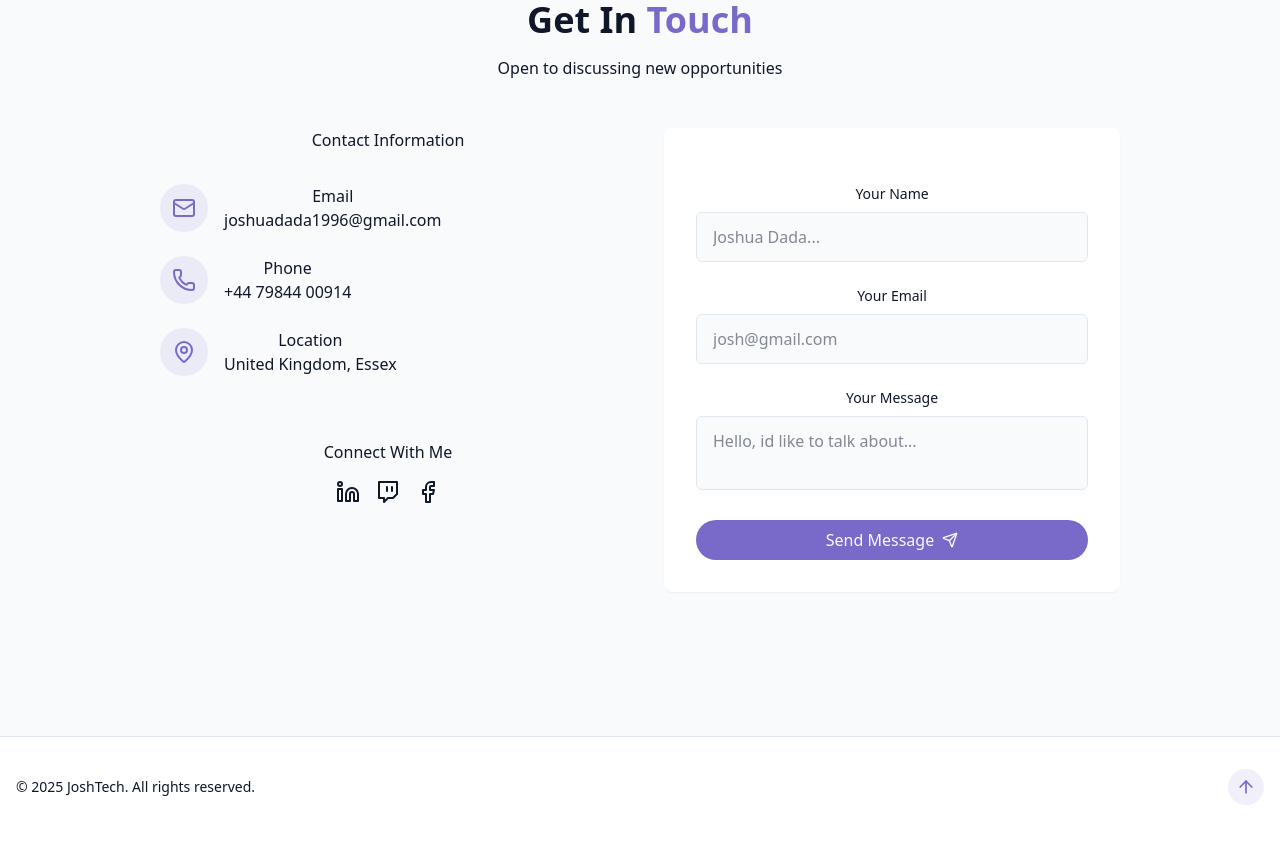
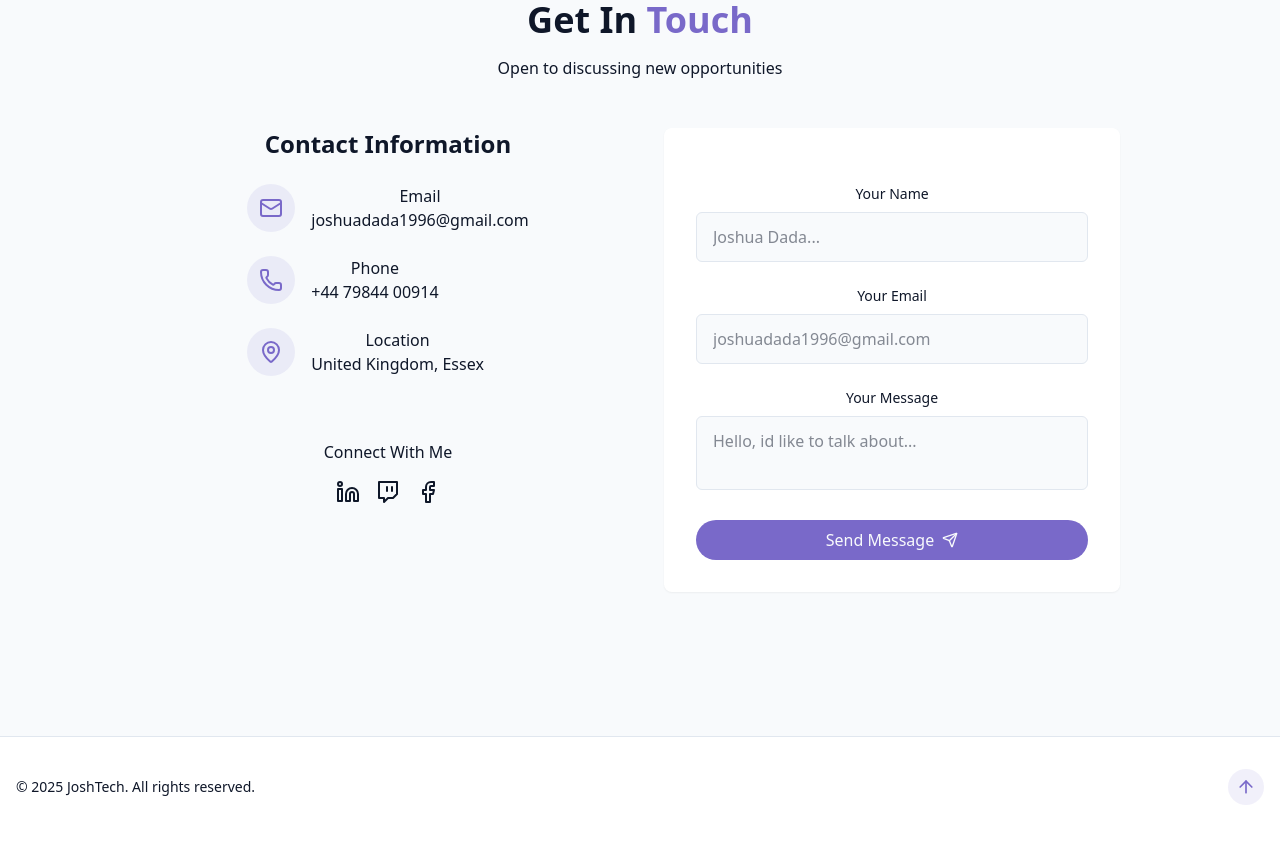
Before and after one commit to Joshuadada1996/space-react-tailwind-portfolio, a React (Vite) app: page / in a window 1280 px wide. Shown: the part 3600-4443 px from the top of the page. Built offline with nearby package versions, Linux system fonts and the light colour scheme.

Commit message:
fixed a lot of errors in code
updated lkots of code

```diff
--- a/src/components/ContactSection.jsx
+++ b/src/components/ContactSection.jsx
@@ -41,9 +41,9 @@ export const ContactSection = () => {
         </p>
 
         <div className="grid grid-cols-1 md:grid-cols-2 gap-12">
-          <div className="space-y-8">
-            <h3>Contact Information</h3>
-            <div className="space-y-6 justify-center">
+          <div className="flex flex-col items-center space-y-8 text-center">
+            <h3 className="text-2xl font-semibold mb-6">Contact Information</h3>
+            <div className="space-y-6">
               <div className="flex items-start space-x-4">
                 <div className="p-3 rounded-full bg-primary/10">
                   <Mail className="h-6 w-6 text-primary" />
@@ -89,15 +89,21 @@ export const ContactSection = () => {
             <div className="pt-8">
               <h4 className="font-medium mb-4">Connect With Me</h4>
               <div className="flex space-x-4 justify-center">
-                <a href="#" target="_blank">
+                <a
+                  href="https://www.linkedin.com/in/joshua-dada-profile/"
+                  target="_blank"
+                >
                   <Linkedin />
                 </a>
 
-                <a href="#" target="_blank">
+                <a href="https://www.twitch.tv/jnovamusic" target="_blank">
                   <Twitch />
                 </a>
 
-                <a href="#" target="_blank">
+                <a
+                  href="https://www.facebook.com/profile.php?id=100076222638024"
+                  target="_blank"
+                >
                   <Facebook />
                 </a>
               </div>
@@ -139,7 +145,7 @@ export const ContactSection = () => {
                   name="email"
                   required
                   className="w-full px-4 py-3 rounded-md border border-input bg-background focus:outline-hidden foucs:ring-2 focus:ring-primary"
-                  placeholder="josh@gmail.com"
+                  placeholder="joshuadada1996@gmail.com"
                 />
               </div>
 
```
